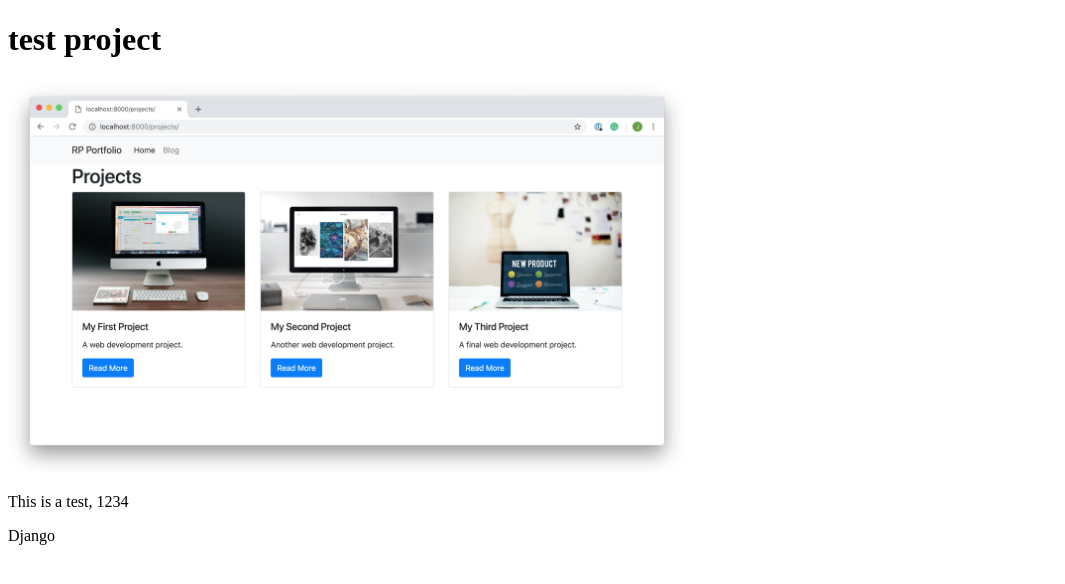
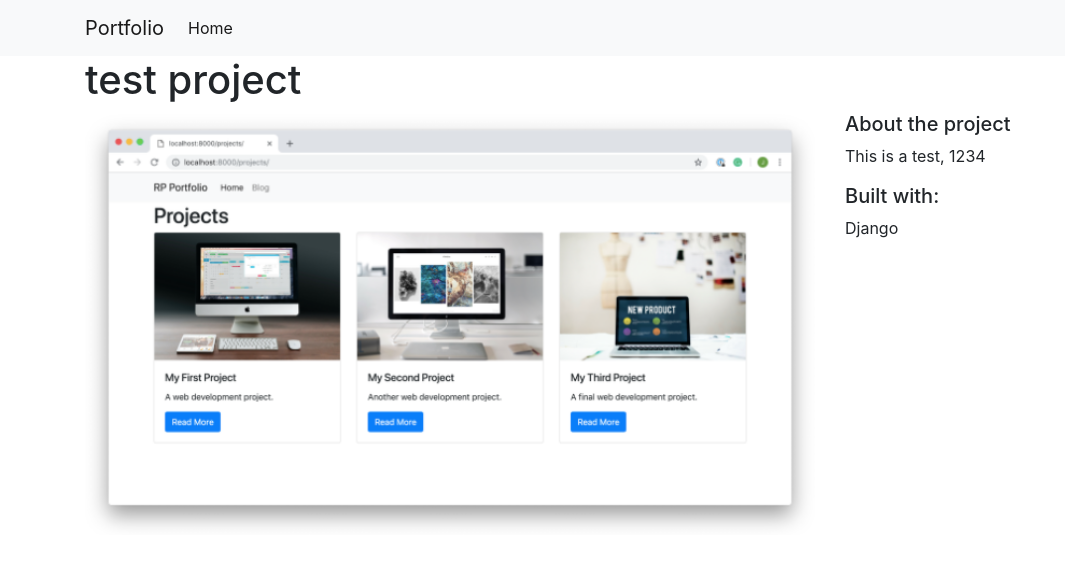
Before and after one commit to Nella1a/django-realpythonpj-portfolio, a Django app: page /projects/1 in a window 1280 px wide. Shown: the top 584 px of the page, without its empty margins (0-1065 px from the left). Run offline with Django 4.2, Linux system fonts and the light colour scheme; data comes from the database, SQL or seed files in the repository.

Commit message:
Add base.html, extend base.html and add styling

```diff
--- /dev/null
+++ b/projects/templates/projects/base.html
@@ -0,0 +1,32 @@
+<!DOCTYPE html>
+<html lang="en">
+<head>
+    <meta charset="UTF-8">
+    <title>Portfolio</title>
+    <link rel="stylesheet" href="https://cdn.jsdelivr.net/npm/bootstrap@4.1.3/dist/css/bootstrap.min.css" integrity="sha384-MCw98/SFnGE8fJT3GXwEOngsV7Zt27NXFoaoApmYm81iuXoPkFOJwJ8ERdknLPMO" crossorigin="anonymous">
+    <meta name="viewport" content="width=device-width, initial-scale=1.0">
+
+</head>
+<body>
+<nav class="navbar navbar-expand-lg navbar-light bg-light">
+    <div class="container">
+        <a class="navbar-brand" href="{% url 'projects:all_projects' %}">Portfolio</a>
+        <button class="navbar-toggler" type="button" data-toggle="collapse" data-target="#navbarSupportedContent" aria-controls="navbarSupportedContent" aria-expanded="false" aria-label="Toggle navigation">
+          <span class="navbar-toggler-icon"></span>
+        </button>
+
+        <div class="collapse navbar-collapse" id="navbarSupportedContent">
+          <ul class="navbar-nav mr-auto">
+            <li class="nav-item active">
+              <a class="nav-link" href="{% url 'projects:all_projects' %}">Home</a>
+            </li>
+          </ul>
+        </div>
+    </div>
+</nav>
+<div class="container">
+    {% block content %}
+     {% endblock %}
+</div>
+</body>
+</html>
--- a/projects/templates/projects/detail.html
+++ b/projects/templates/projects/detail.html
@@ -1,16 +1,21 @@
+
+{% extends 'projects/base.html' %}
+
 {% load static %}
 
-<!DOCTYPE html>
-<html lang="en">
-<head>
-    <meta charset="UTF-8">
-    <title>Title</title>
-</head>
-<body>
-<h1>{{project.title}}</h1>
-<img src="{% static project.image %}" alt="image of project">
-<p>{{project.description}}</p>
-<p>{{project.technology}}</p>
+{% block content %}
 
-</body>
-</html>
+    <h1>{{ project.title }}</h1>
+    <div class="row">
+        <div class="col-md-8">
+            <img src="{% static project.image %}" alt="{{ project.description }}" width="100%">
+        </div>
+        <div class="col-md-4">
+            <h5>About the project</h5>
+            <p>{{ project.description }}</p>
+            <h5>Built with:</h5>
+            <p>{{ project.technology }}</p>
+        </div>
+    </div>
+
+{% endblock %}
```
Also changed, not shown: projects/templates/projects/all_projects.html (+3 -13 lines), projects/templates/projects/index.html (deleted, +0 -12 lines).
